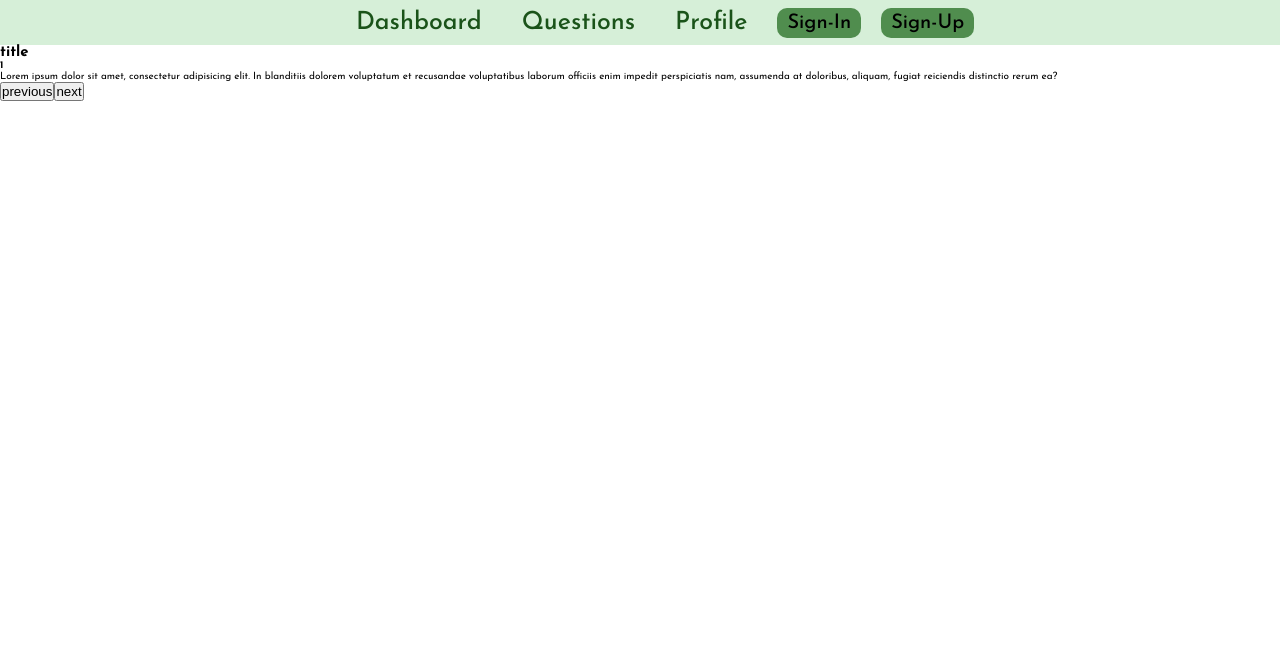
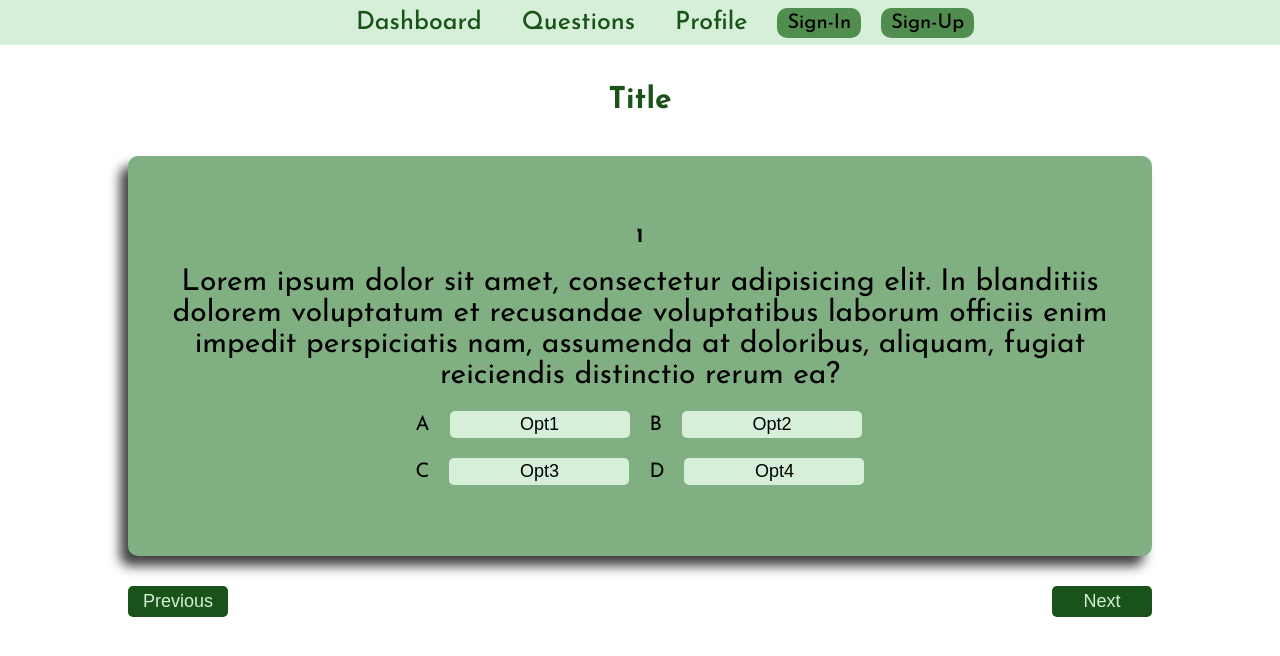
Before and after one commit to WeBstwr/Quiz-Application, a React (Vite) app in the folder client/: page /Questions in a window 1280 px wide. Shown: the top 656 px of the page. Built offline with nearby package versions, Linux system fonts and the light colour scheme; no server answers.

Commit message:
create basic layout for questions page
I have created a basic layout for the Questions page

```diff
--- a/client/src/pages/Questions/Questions.jsx
+++ b/client/src/pages/Questions/Questions.jsx
@@ -1,4 +1,5 @@
 import React from "react";
+import "./questions.css";
 
 function Questions() {
   return (
@@ -18,6 +19,14 @@ function Questions() {
                 aliquam, fugiat reiciendis distinctio rerum ea?
               </p>
             </div>
+            <div className="questions-options">
+              <div className="quiestions-options-part">
+                a<button>opt1</button>b<button>opt2</button>
+              </div>
+              <div className="quiestions-options-part">
+                c<button>opt3</button>d<button>opt4</button>
+              </div>
+            </div>
           </div>
           <div className="button-next-previous">
             <button>previous</button>
--- a/client/src/pages/Questions/questions.css
+++ b/client/src/pages/Questions/questions.css
@@ -0,0 +1,79 @@
+.questions-main-container h2 {
+  font-size: 3rem;
+  font-weight: 700;
+  text-transform: capitalize;
+  align-items: center;
+  text-align: center;
+  padding: 4rem;
+  color: var(--first-color);
+}
+
+.question-item {
+  background-color: var(--third-color);
+  border-radius: 10px;
+  width: 80%;
+  margin: 0 auto;
+  height: 50vh;
+  display: flex;
+  flex-direction: column;
+  justify-content: center;
+  align-items: center;
+  font-size: 2rem;
+  padding: 1.5rem;
+  box-shadow: -8px 10px 12px 0px rgba(0, 0, 0, 0.75);
+  -webkit-box-shadow: -8px 10px 12px 0px rgba(0, 0, 0, 0.75);
+  -moz-box-shadow: -8px 10px 12px 0px rgba(0, 0, 0, 0.75);
+}
+
+.question-text {
+  font-size: 3rem;
+  text-align: center;
+  padding: 2rem;
+}
+
+.questions-options {
+  display: flex;
+  flex-direction: column;
+  flex-wrap: wrap;
+  gap: 2rem;
+  justify-content: space-around;
+}
+
+.quiestions-options-part {
+  display: flex;
+  align-items: center;
+  text-transform: capitalize;
+  gap: 2rem;
+}
+
+.questions-options button {
+  border: none;
+  width: 18rem;
+  font-size: 1.8rem;
+  text-transform: capitalize;
+  padding: 3px;
+  border-radius: 5px;
+  background-color: var(--fourth-color);
+  cursor: pointer;
+}
+
+.button-next-previous {
+  display: flex;
+  justify-content: space-between;
+  width: 80%;
+  margin: 0 auto;
+  margin-top: 3rem;
+}
+
+.button-next-previous button {
+  padding: 0.5rem;
+  font-size: 1.8rem;
+  font-weight: 500;
+  text-transform: capitalize;
+  background-color: var(--first-color);
+  color: var(--fourth-color);
+  border-radius: 5px;
+  width: 10rem;
+  cursor: pointer;
+  border: none;
+}
```
